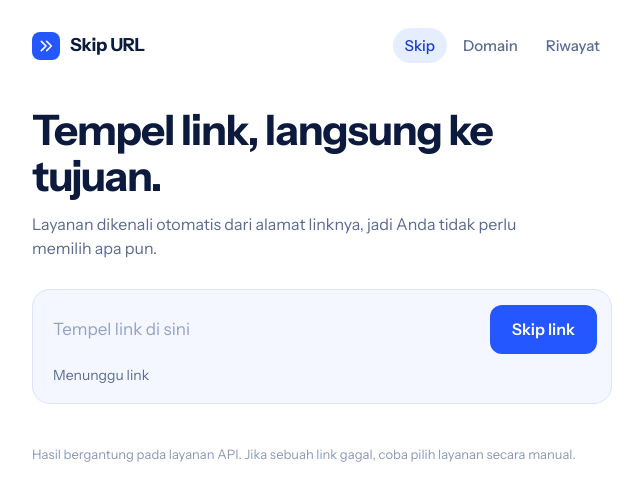
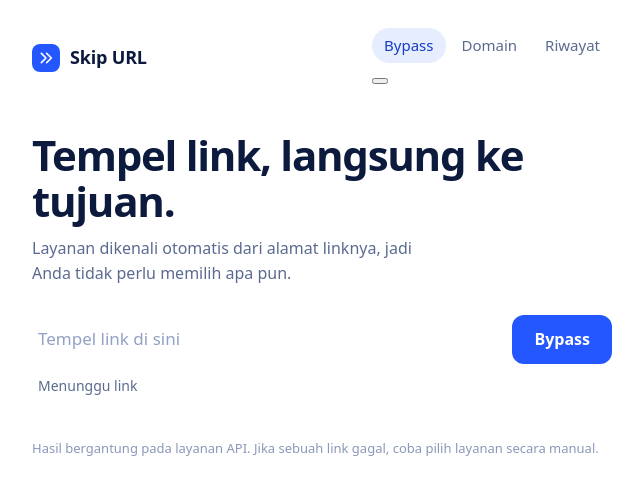
Before and after one commit to rayzhosting/skip-url, a plain HTML site: page index.html in a window 1280 px wide. Shown: the whole page, without its empty margins (318-961 px from the left). Drawn offline with Linux system fonts and the light colour scheme.

Commit message:
Add files via upload

```diff
--- a/index.html
+++ b/index.html
@@ -3,21 +3,24 @@
 <head>
 <meta charset="utf-8">
 <meta name="viewport" content="width=device-width, initial-scale=1">
-<title>Skip URL</title>
+<title>Bypass link</title>
 <link rel="preconnect" href="https://fonts.googleapis.com">
 <link rel="preconnect" href="https://fonts.gstatic.com" crossorigin>
-<link href="https://fonts.googleapis.com/css2?family=Instrument+Sans:wght@400;500;600;700&display=swap" rel="stylesheet">
+<link href="https://fonts.googleapis.com/css2?family=Instrument+Serif&family=Manrope:wght@400;500;600;700&display=swap" rel="stylesheet">
 <link rel="stylesheet" href="css/style.css">
 </head>
 <body>
 <main class="wrap">
   <div class="top">
     <a class="logo" href="index.html"><i><svg viewBox="0 0 24 24"><path d="M5 5l7 7-7 7"/><path d="M13 5l7 7-7 7"/></svg></i>Skip URL</a>
-    <nav aria-label="Navigasi utama">
-      <a href="index.html" aria-current="page">Skip</a>
-      <a href="domains.html">Domain</a>
-      <a href="history.html">Riwayat</a>
-    </nav>
+    <div class="tools">
+      <nav aria-label="Navigasi utama">
+        <a href="index.html" aria-current="page">Bypass</a>
+        <a href="domains.html">Domain</a>
+        <a href="history.html">Riwayat</a>
+      </nav>
+      <button type="button" class="sndbtn" id="sound" aria-pressed="true" aria-label="Matikan suara"></button>
+    </div>
   </div>
 
   <header class="hero">
@@ -25,10 +28,10 @@
     <p class="sub">Layanan dikenali otomatis dari alamat linknya, jadi Anda tidak perlu memilih apa pun.</p>
   </header>
 
-  <div class="box" id="box">
+  <div class="panel" id="box">
     <div class="field">
-      <input type="text" id="url" placeholder="Tempel link di sini" autocomplete="off" autocapitalize="off" spellcheck="false" aria-label="Link yang ingin dilewati">
-      <button class="go" id="go" type="button">Skip link</button>
+      <input type="text" id="url" placeholder="Tempel link di sini" autocomplete="off" autocapitalize="off" spellcheck="false" aria-label="Link yang ingin di-bypass">
+      <button class="go" id="go" type="button">Bypass</button>
     </div>
     <div class="detect" id="detect" aria-live="polite"></div>
   </div>
@@ -41,6 +44,7 @@
 <script src="js/config.js"></script>
 <script src="js/services.js"></script>
 <script src="js/common.js"></script>
+<script src="js/fx.js"></script>
 <script src="js/app.js"></script>
 </body>
 </html>
```
Also changed, not shown: domains.html (+11 -7 lines), history.html (+12 -8 lines).
